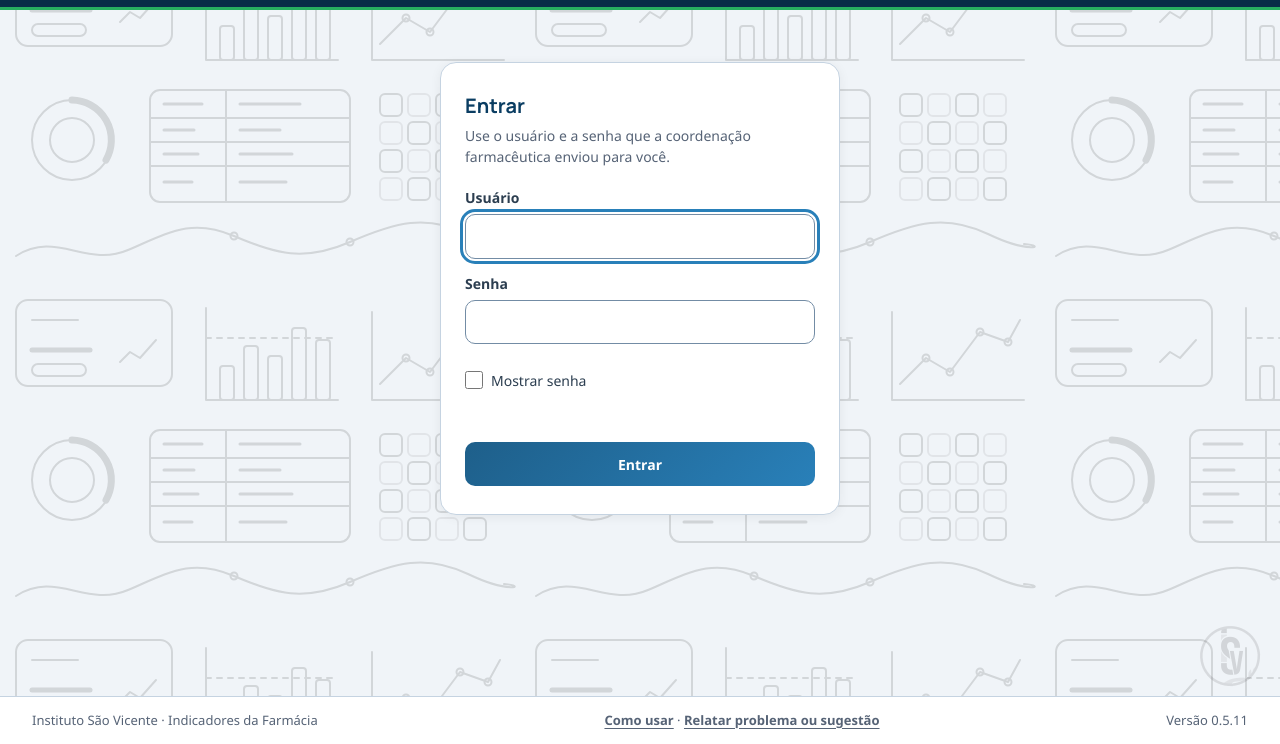
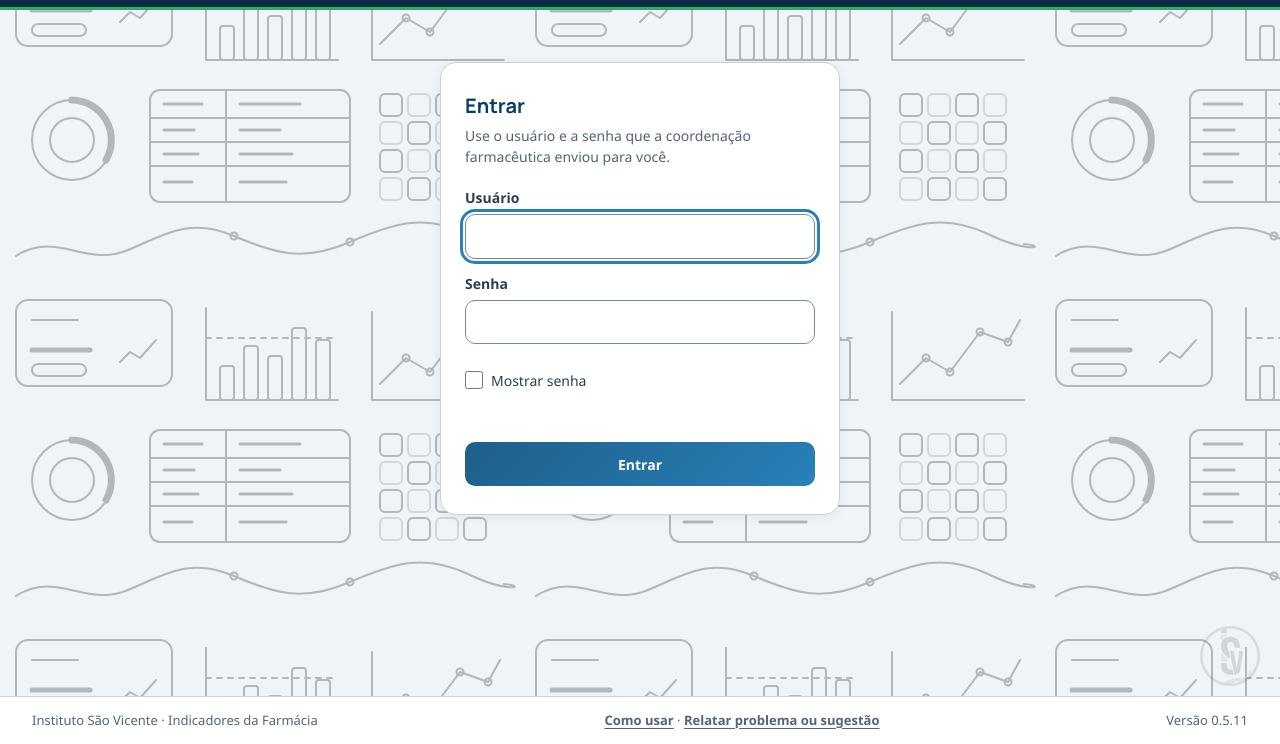
Before and after one commit to tecnologiadainformacaoisv/indicadores-farmacia, a plain HTML site: page index.html in a window 1280 px wide. Shown: the part 56-800 px from the top of the page. Drawn offline with Linux system fonts and the light colour scheme.

Commit message:
feat(visual): fundo a 25% no tema claro e descrição dos atalhos em preto a 75%
Co-Authored-By: Claude Sonnet 5.5 <noreply@anthropic.com>

```diff
--- a/css/home.css
+++ b/css/home.css
@@ -140,3 +140,6 @@ a.fech-selo:hover { filter: brightness(1.25); text-decoration: underline; text-u
   .home-hello h2 { color: var(--title); }
   .home-hello p { color: var(--text-soft); }
 }
+
+/* tema claro: descrição dos atalhos em preto a 75% (o cinza ficava claro demais sobre o fundo de linhas) */
+:root:not([data-theme="dark"]) .home-link span { color: rgba(0, 0, 0, .75); }
--- a/css/isv.css
+++ b/css/isv.css
@@ -249,7 +249,7 @@ html[data-fonte="grande"] body { zoom: 1.12; }
     content: ""; position: fixed; inset: 0; z-index: -1; pointer-events: none;
     -webkit-mask: url("../assets/fundo-dados.svg") 0 0 / 520px 340px repeat;
     mask: url("../assets/fundo-dados.svg") 0 0 / 520px 340px repeat;
-    background: #000; opacity: .12; /* tema claro: preto, para as linhas aparecerem sobre o fundo cinza-claro */
+    background: #000; opacity: .25; /* tema claro: preto, para as linhas aparecerem sobre o fundo cinza-claro */
   }
 }
 :root[data-theme="dark"] body::after { background: #9fc3e6; opacity: .07; }
```
